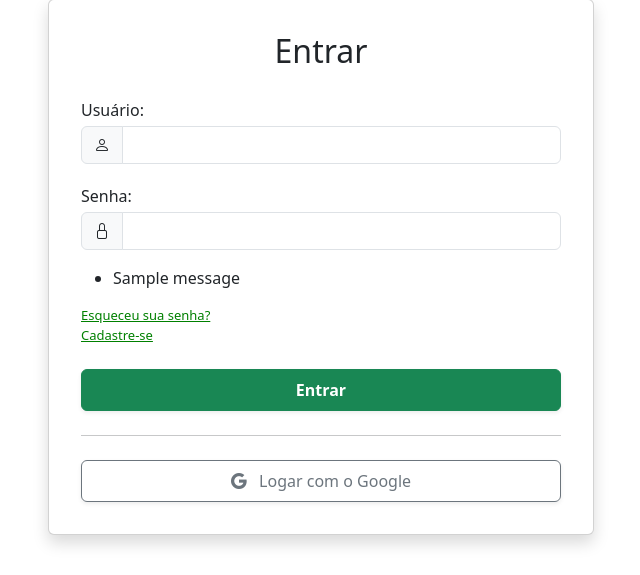
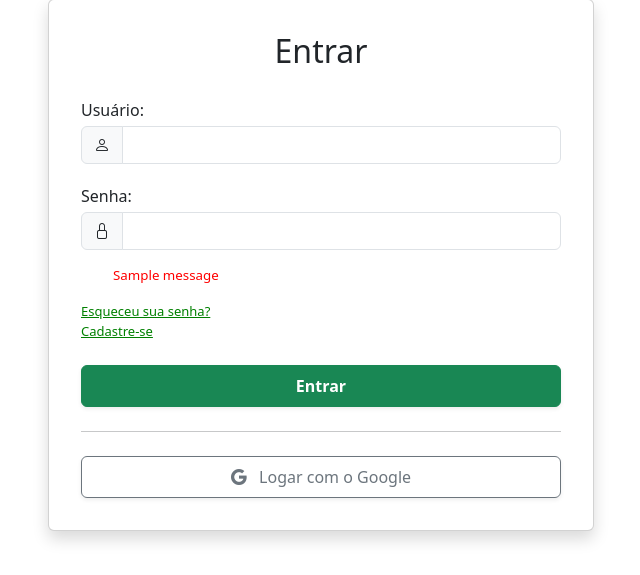
Before and after one commit to AnaCandida/Projeto-Empreendedor, a Django app: page /logar_usuario in a window 1280 px wide. Shown: the part 273-848 px from the top of the page, without its empty margins (319-959 px from the left). Run offline with Django 4.2, Linux system fonts and the light colour scheme; tables that the repository leaves empty hold one stand-in row (values such as "Sample post"); one stand-in notice (Sample message) is shown; some libraries are stand-ins or nearby versions.

Commit message:
fix: corrige a exibição de erros em tela dos formularios de login e cadastro.
Remove também as validações de senha complexas, mantem apenas a validação de tamanho.
Atualiza a linguagem para pt-br

```diff
--- a/bora_la/core/static/bora_la/css/main.css
+++ b/bora_la/core/static/bora_la/css/main.css
@@ -7,3 +7,11 @@
     outline: none;
     box-shadow: 0 0 5px rgba(0, 0, 0, 0.1); /* Slightly black shadow */
 }
+.error-message ul{
+    color: red;
+    list-style: none;
+    font-size: smaller;
+    white-space: nowrap; /* Impede que o texto quebre em várias linhas */
+
+
+}
--- a/bora_la/core/templates/login.html
+++ b/bora_la/core/templates/login.html
@@ -39,11 +39,11 @@
                      {% csrf_token %}
 
                      <div class="mb-3">
-                        {{form_login.username.errors}}
                         <label for="username" class="form-label my-1">Usuário:</label>
                         <div class="input-group">
                            <span class="input-group-text"><i class="bi bi-person"></i></span>
                            <input type="text" class="form-control" id="username" name="username" required>
+                           {{form_login.username.errors}}
                         </div>
                      </div>
                      <div class="mb-3">
@@ -55,11 +55,11 @@
                         </div>
                      </div>
                      {% if messages %}
-                     <ul class="messages">
+                     <div class="error-message">
                         {% for message in messages %}
-                        <li{% if message.tags %} class="{{ message.tags }}"{% endif %}>{{ message }}</li>
+                        <ul{% if message.tags %} class="{{ message.tags }}"{% endif %}>{{ message }}</ul>
                         {% endfor %}
-                     </ul>
+                     </div>
                      {% endif %}
                      <div class="mb-2">
                         <!-- link para abrir o pop-up -->
--- a/bora_la/core/views.py
+++ b/bora_la/core/views.py
@@ -57,17 +57,15 @@ def cadastrar_usuario(request):
 
             return redirect("listar_eventos")
         else:
-            form_usuario = UserCreationForm()
             erros_formulario = form_usuario.errors
-            print(erros_formulario)
             return render(
                 request,
                 "cadastro.html",
                 {"form_usuario": form_usuario, "erros_formulario": erros_formulario},
-            )  # Adicione o retorno aqui
+            )
     else:
         form_usuario = UserCreationForm()
-    return render(request, "cadastro.html", {"form_usuario": form_usuario})
+        return render(request, "cadastro.html", {"form_usuario": form_usuario})
 
 
 def logar_usuario(request):
@@ -93,7 +91,6 @@ def deslogar_usuario(request):
     return redirect("index")
 
 
-@login_required(login_url="/logar_usuario")
 def criar_evento(request):
     return render(request, "criar_evento.html")
 
```
Also changed, not shown: bora_la/bora_la/settings.py (+7 -7 lines), bora_la/core/templates/cadastro.html (+11 -10 lines).
